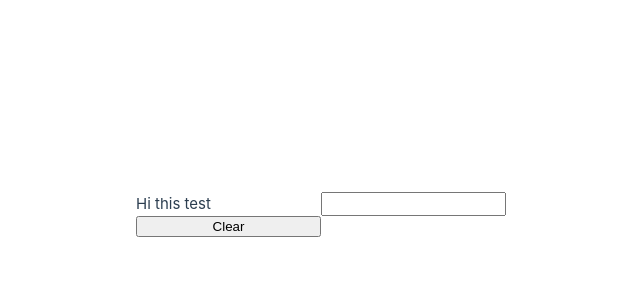
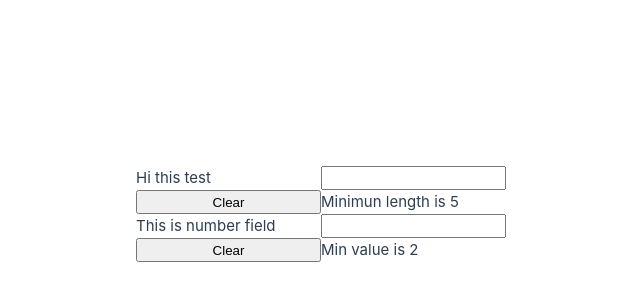
Before and after one commit to bohdan5202/vue-components, a Vue app: page / in a window 1280 px wide. Shown: the part 186-486 px from the top of the page, without its empty margins (319-959 px from the left). Built offline with nearby package versions, Linux system fonts and the light colour scheme; the HTML template or start-up script is replaced by a standard one.

Commit message:
validation & computed

```diff
--- a/src/App.vue
+++ b/src/App.vue
@@ -3,5 +3,6 @@ import ValidatedInput from './components/ValidatedInput.vue'
 </script>
 
 <template>
-  <ValidatedInput>Hi this test</ValidatedInput>
+  <ValidatedInput type="text" :min-length="5">Hi this test</ValidatedInput>
+  <ValidatedInput type="number" :min="2" :max="100">This is number field</ValidatedInput>
 </template>
--- a/src/components/ValidatedInput.vue
+++ b/src/components/ValidatedInput.vue
@@ -1,4 +1,8 @@
 <script setup lang="ts">
+import { computed, useId } from 'vue'
+
+const id = useId()
+
 interface Props {
   type?: 'text' | 'number'
   minLength?: number
@@ -16,9 +20,31 @@ const model = defineModel<string | number>({ default: '' })
 function clear() {
   model.value = ''
 }
+
+const fieldError = computed<string | null>(() => {
+  let value = model.value
+
+  if (props.type === 'text') {
+    value = value.toString()
+    if (value.length < props.minLength) {
+      return `Minimun length is ${props.minLength}`
+    }
+  }
+  if (props.type === 'number') {
+    value = Number(value)
+    if (props.min !== null && value < props.min) {
+      return `Min value is ${props.min}`
+    }
+    if (props.max !== null && value > props.max) {
+      return `Max value is ${props.max}`
+    }
+  }
+  return null
+})
 </script>
 <template>
-  <label><slot>Fallback text</slot></label>
-  <input v-model="model" type="{{ type }}" />
+  <label :for="id"><slot>Fallback text</slot></label>
+  <input :id="id" v-model="model" :type="type" />
   <button @click="clear" type="button">Clear</button>
+  <p>{{ fieldError }}</p>
 </template>
```
